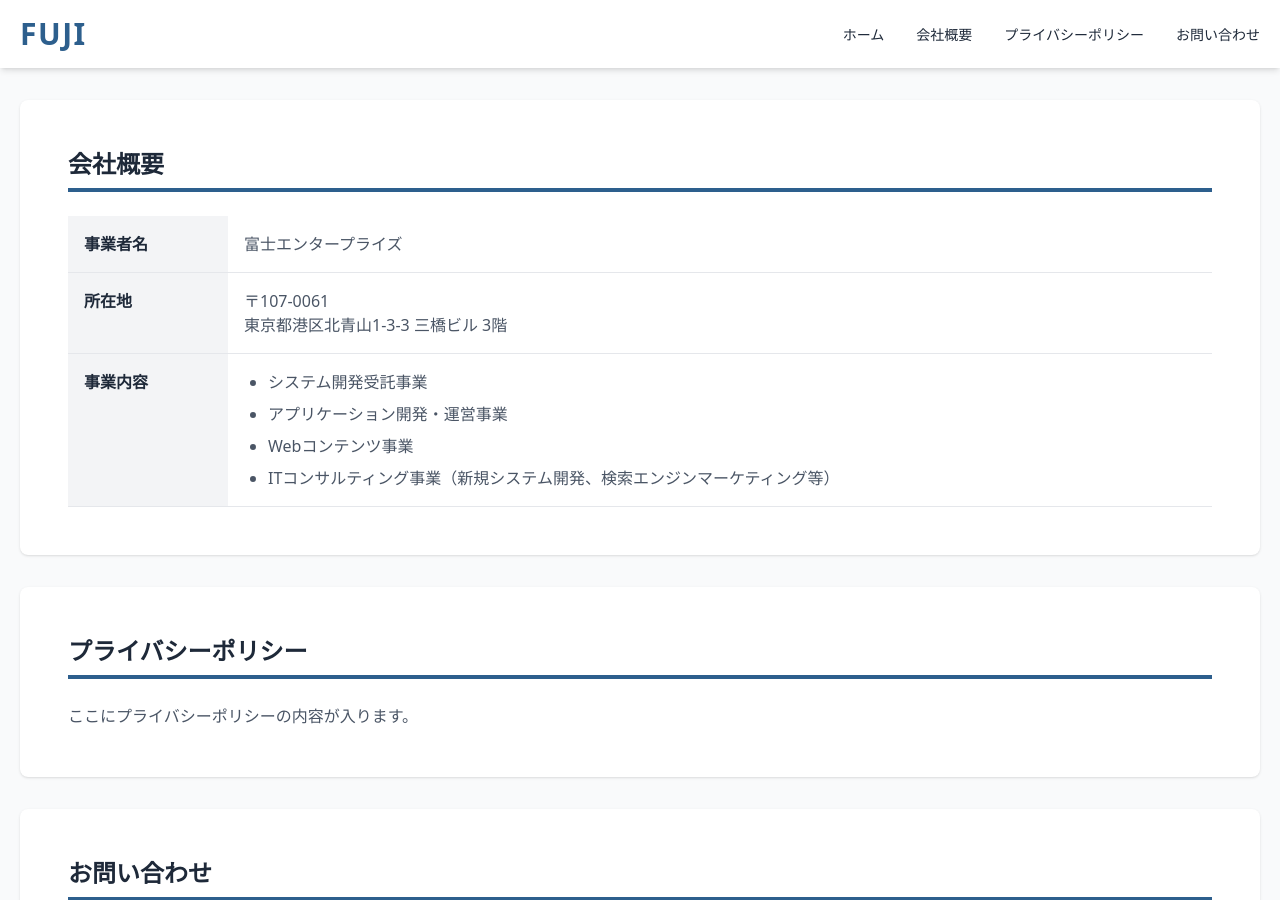
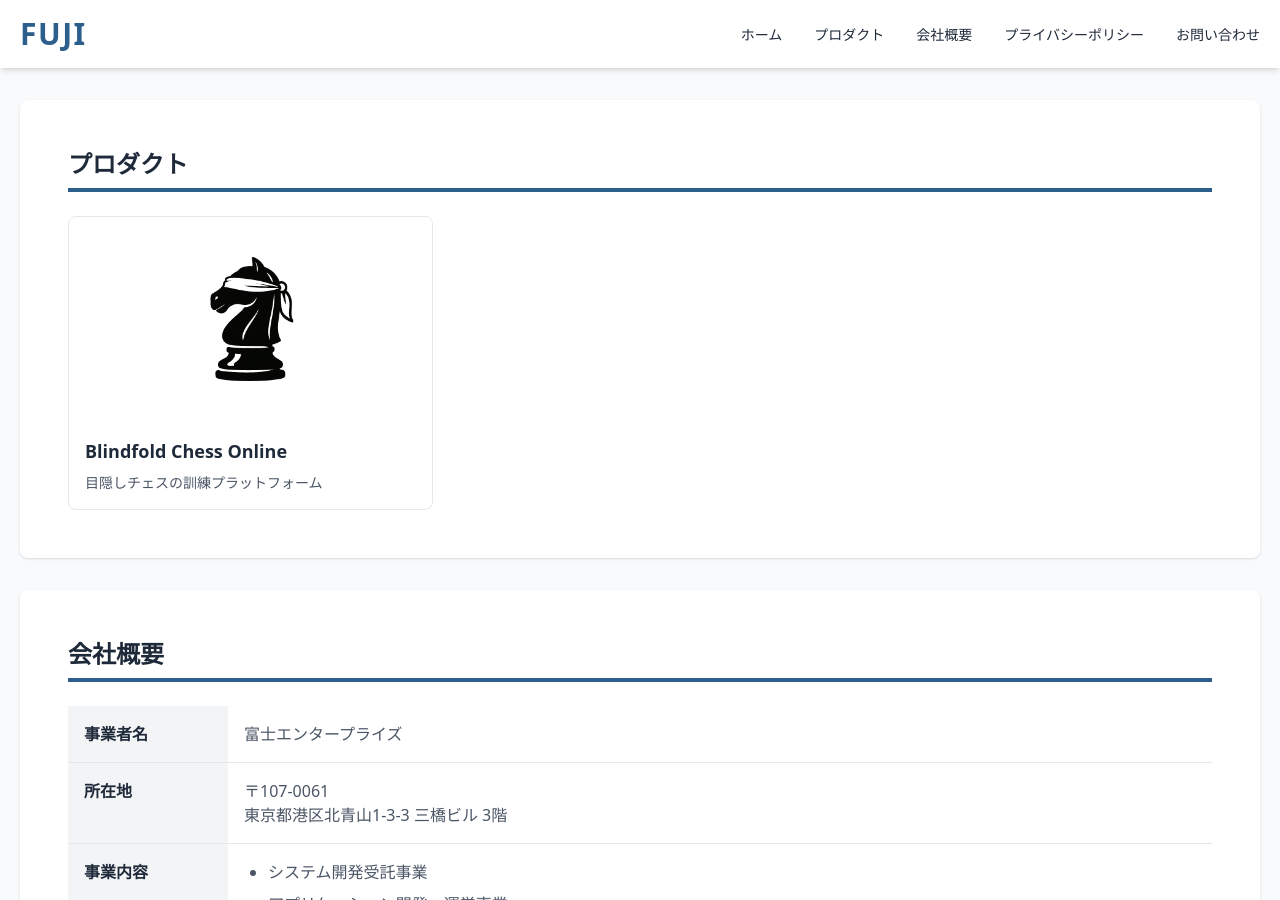
Before and after one commit to k0kishima/k0kishima.github.io, a Jekyll site: the page built from index.html, in a window 1280 px wide and 900 px high. Built offline with Jekyll 4.4.1, drawn with Linux system fonts in a browser that asks for light colours.

Commit message:
Add Products section with Blindfold Chess Online
- Create Products section at the top of homepage
- Add card-based UI for product showcase
- Include Blindfold Chess Online with logo image
- Add product navigation link to header (desktop & mobile)
- Copy logo image from blindfold-chess project to assets/images/

Features:
- Responsive grid layout (1/2/3 columns)
- Hover effect on product cards
- Clean card design with logo and description

🤖 Generated with [Claude Code](https://claude.com/claude-code)

Co-Authored-By: Claude <noreply@anthropic.com>

```diff
--- a/_includes/header.html
+++ b/_includes/header.html
@@ -15,6 +15,7 @@
             <nav class="hidden md:block">
                 <ul class="flex gap-8">
                     <li><a href="{{ site.baseurl }}/#home" class="text-sm font-medium text-gray-800 hover:text-brand transition-colors">ホーム</a></li>
+                    <li><a href="{{ site.baseurl }}/#products" class="text-sm font-medium text-gray-800 hover:text-brand transition-colors">プロダクト</a></li>
                     <li><a href="{{ site.baseurl }}/#about" class="text-sm font-medium text-gray-800 hover:text-brand transition-colors">会社概要</a></li>
                     <li><a href="{{ site.baseurl }}/#privacy" class="text-sm font-medium text-gray-800 hover:text-brand transition-colors">プライバシーポリシー</a></li>
                     <li><a href="{{ site.baseurl }}/#contact" class="text-sm font-medium text-gray-800 hover:text-brand transition-colors">お問い合わせ</a></li>
@@ -26,6 +27,7 @@
         <nav id="mobile-menu" class="hidden md:hidden mt-4 pb-4">
             <ul class="flex flex-col gap-4">
                 <li><a href="{{ site.baseurl }}/#home" class="block text-sm font-medium text-gray-800 hover:text-brand transition-colors">ホーム</a></li>
+                <li><a href="{{ site.baseurl }}/#products" class="block text-sm font-medium text-gray-800 hover:text-brand transition-colors">プロダクト</a></li>
                 <li><a href="{{ site.baseurl }}/#about" class="block text-sm font-medium text-gray-800 hover:text-brand transition-colors">会社概要</a></li>
                 <li><a href="{{ site.baseurl }}/#privacy" class="block text-sm font-medium text-gray-800 hover:text-brand transition-colors">プライバシーポリシー</a></li>
                 <li><a href="{{ site.baseurl }}/#contact" class="block text-sm font-medium text-gray-800 hover:text-brand transition-colors">お問い合わせ</a></li>
--- a/index.html
+++ b/index.html
@@ -6,6 +6,24 @@ title: ホーム
 <!-- Main Content -->
 <main class="min-h-screen py-8">
     <div class="max-w-7xl mx-auto px-5">
+        <!-- Products Section -->
+        <section id="products" class="bg-white p-6 md:p-12 mb-8 rounded-lg shadow-sm">
+            <h2 class="text-2xl font-semibold text-gray-800 mb-6 pb-2 border-b-4 border-brand">プロダクト</h2>
+
+            <div class="grid grid-cols-1 md:grid-cols-2 lg:grid-cols-3 gap-6 mt-6">
+                <!-- Blindfold Chess Online Card -->
+                <a href="https://www.blindfold-chess.online/" target="_blank" rel="noopener noreferrer" class="group block bg-white border border-gray-200 rounded-lg overflow-hidden hover:shadow-lg transition-shadow">
+                    <div class="aspect-video bg-white flex items-center justify-center p-6">
+                        <img src="{{ site.baseurl }}/assets/images/blindfold-chess-logo.png" alt="Blindfold Chess Online" class="w-full h-full object-contain">
+                    </div>
+                    <div class="p-4">
+                        <h3 class="text-lg font-semibold text-gray-800 mb-2">Blindfold Chess Online</h3>
+                        <p class="text-gray-600 text-sm">目隠しチェスの訓練プラットフォーム</p>
+                    </div>
+                </a>
+            </div>
+        </section>
+
         <!-- About Section -->
         <section id="about" class="bg-white p-6 md:p-12 mb-8 rounded-lg shadow-sm">
             <h2 class="text-2xl font-semibold text-gray-800 mb-6 pb-2 border-b-4 border-brand">会社概要</h2>
```
Also changed, not shown: assets/images/blindfold-chess-logo.png (added).
